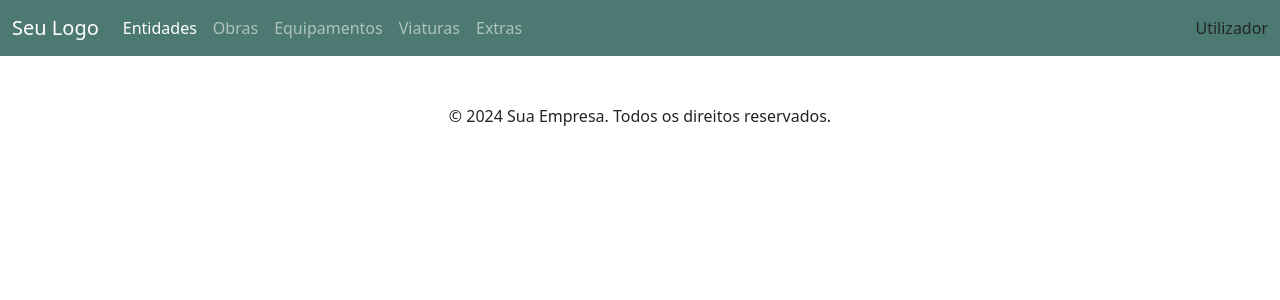
After one commit to 7digito/madeljor, a Django app: template templates/base2.html in a window 1280 px wide. The commit adds this page. Shown: the top 300 px of the page. Run offline with Django 4.2, Linux system fonts and the light colour scheme; the template is opened without the code that fills it, so the values that code supplies are empty.

Commit message:
Criado o base2.html e a funcionar

```diff
--- a/home/templates/home/index.html
+++ b/home/templates/home/index.html
@@ -1,4 +1,4 @@
-{% extends "base.html" %}
+{% extends "base2.html" %}
 
 {% block title %}
 Página Inicial
--- /dev/null
+++ b/templates/base2.html
@@ -0,0 +1,56 @@
+<!DOCTYPE html>
+<html lang="pt">
+
+<head>
+    <meta charset="UTF-8">
+    <meta name="viewport" content="width=device-width, initial-scale=1.0">
+    <title>{% block title %}Título Padrão{% endblock %}</title>
+    {% load static %}
+    <link href="https://cdn.jsdelivr.net/npm/bootstrap@5.3.0-alpha1/dist/css/bootstrap.min.css" rel="stylesheet">
+    <script src="https://cdn.jsdelivr.net/npm/@popperjs/core@2.11.6/dist/umd/popper.min.js" integrity="sha384-oBqDVmMz4fnFO9gybTkFfgG1F+I+dxA2Z2tt/5UmgFtxcG3OON5Jz62FQ5ZFGtF0" crossorigin="anonymous"></script>
+    <script src="https://cdn.jsdelivr.net/npm/bootstrap@5.3.0-alpha1/dist/js/bootstrap.min.js" integrity="sha384-xqBqLllCm77/8LOtm1wlIEl0nWm9C9lOMe3tKuj4qB5AzY78b4MfZJNk1ZmL8zI4" crossorigin="anonymous"></script>
+</head>
+
+<body>
+    <nav class="navbar navbar-expand-lg navbar-dark" style="background-color: #4c7972;">
+        <div class="container-fluid">
+            <a class="navbar-brand" href="#">Seu Logo</a>
+            <button class="navbar-toggler" type="button" data-bs-toggle="collapse" data-bs-target="#navbarNav" aria-controls="navbarNav" aria-expanded="false" aria-label="Toggle navigation">
+                <span class="navbar-toggler-icon"></span>
+            </button>
+            <div class="collapse navbar-collapse" id="navbarNav">
+                <ul class="navbar-nav">
+                    <li class="nav-item">
+                        <a class="nav-link active" aria-current="page" href="#">Entidades</a>
+                    </li>
+                    <li class="nav-item">
+                        <a class="nav-link" href="#">Obras</a>
+                    </li>
+                    <li class="nav-item">
+                        <a class="nav-link" href="#">Equipamentos</a>
+                    </li>
+                    <li class="nav-item">
+                        <a class="nav-link" href="#">Viaturas</a>
+                    </li>
+                    <li class="nav-item">
+                        <a class="nav-link" href="#">Extras</a>
+                    </li>
+                </ul>
+                <div class="ms-auto">
+                    <a class="nav-link" href="#">Utilizador</a>
+                </div>
+            </div>
+        </div>
+    </nav>
+
+    <div class="container my-4">
+        {% block content %}
+        {% endblock %}
+    </div>
+
+    <footer class="text-center mt-5">
+        <p>&copy; 2024 Sua Empresa. Todos os direitos reservados.</p>
+    </footer>
+</body>
+
+</html>
```
